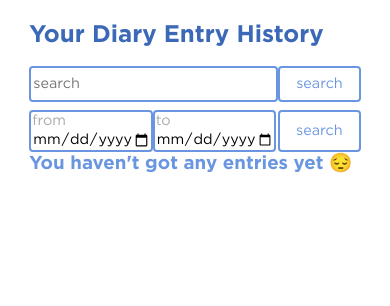
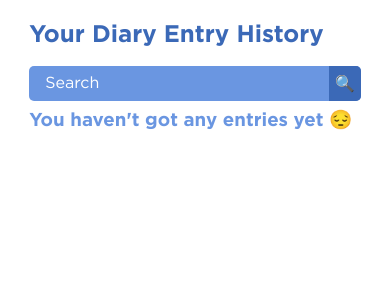
Before and after one commit to AJVEATS/Rotasu, a PHP site: page /history.php in a window 390 px wide. Shown: the part 69-375 px from the top of the page. Run offline with PHP 8.4, Linux system fonts and the light colour scheme; the visitor is signed in with stand-in values (Sample User, id 1); data that the repository does not hold is empty; some libraries are stand-ins or nearby versions.

Commit message:
Adding mobile search menu

```diff
--- a/history.php
+++ b/history.php
@@ -4,12 +4,13 @@
     include_once 'static/templates/htmlHeader.php';
     include_once 'includes/php/databaseConnection.php';
 ?>
-    <title><?php echo $_SESSION["user_name"] ?>'s history</title>
-    <link rel="stylesheet" href="static/css/history.css">
-    <link rel="stylesheet" href="static/css/entry/entryCard.css">
-    <link rel="icon" type="image/png" sizes="32x32" href="static/images/favicon/favicon-32x32.png">
+<title><?php echo $_SESSION["user_name"] ?>'s history</title>
+<link rel="stylesheet" href="static/css/history.css">
+<link rel="stylesheet" href="static/css/entry/entryCard.css">
+<link rel="icon" type="image/png" sizes="32x32" href="static/images/favicon/favicon-32x32.png">
 
 </head>
+
 <body>
     <?php include_once 'static/templates/navBar.php'; ?>
     <main>
@@ -29,10 +30,65 @@
                 <input type="submit" name="searchDateSubmit" value="search">
             </form>
         </section>
+        <section class="search-bar-mobile">
+
+            <div class="ac">
+
+                <input class="ac-input" id="ac-1" name="ac-1" type="checkbox" />
+                <label class="ac-label" for="ac-1">Search</label>
+
+                <article class="ac-text">
+
+                    <div class="ac-sub">
+                        <input class="ac-input" id="ac-2" name="ac-2" type="checkbox" />
+                        <label class="ac-label" for="ac-2">Search by keywords</label>
+                        <article class="ac-sub-text">
+                            <form action="" class="search-form" method="GET">
+                                <input type="text" placeholder="search" name="searchQuery">
+                                <input type="submit" name="searchSubmit" value="search">
+                            </form>
+                        </article>
+                    </div>
+
+                    <div class="ac-sub">
+                        <input class="ac-input" id="ac-3" name="ac-3" type="checkbox" />
+                        <label class="ac-label" for="ac-3">Search by date</label>
+                        <article class="ac-sub-text">
+                            <form action="" class="search-date" method="GET">
+                                <div class="date-inputs">
+                                    <input type="date" placeholder="from" id="dateFrom" name="dateFrom">
+                                    <input type="date" placeholder="to" id="dateTo" name="dateTo">
+                                </div>
+                                <input type="submit" name="searchDateSubmit" value="search">
+                            </form>
+                        </article>
+                    </div>
+
+                </article>
+
+            </div>
+
+        </section>
         <section class="diary-history">
             <?php include_once 'includes/php/historyScript.php'; ?>
         </section>
     </main>
+    <script>
+    var acc = document.getElementsByClassName("accordion");
+    var i;
+
+    for (i = 0; i < acc.length; i++) {
+        acc[i].addEventListener("click", function() {
+            this.classList.toggle("active");
+            var panel = this.nextElementSibling;
+            if (panel.style.display === "block") {
+                panel.style.display = "none";
+            } else {
+                panel.style.display = "block";
+            }
+        });
+    }
+    </script>
 </body>
 
 </html>
--- a/includes/php/databaseConnection.php
+++ b/includes/php/databaseConnection.php
@@ -4,10 +4,10 @@
     // $dbPassword = "alexTest.";
     // $dbName = "alex_db-313039a584";
 
-    $dbServername = "localhost";
-    $dbUsername = "root";
-    $dbPassword = "alextest";
-    $dbName = "database";
+    // $dbServername = "localhost";
+    // $dbUsername = "root";
+    // $dbPassword = "alextest";
+    // $dbName = "database";
 
     $connection = mysqli_connect($dbServername, $dbUsername, $dbPassword, $dbName) or die("Unable to connect to the database");
 ?>
--- a/includes/php/historyScript.php
+++ b/includes/php/historyScript.php
@@ -19,13 +19,12 @@ if (isset($_GET['search_term'])) {
     if ($dateFrom > $dateTo) {
         echo "<script>alert('The first date needs to be older than the second date');</script>";
     } else {
-        $get_user_entry_history_string = "SELECT entry_id, entry_time, am_entry, pm_entry, diary_entry FROM user_entries_tbl WHERE entry_time > '$dateFrom' AND entry_time < '$dateTo';";
+        $get_user_entry_history_string = "SELECT entry_id, entry_time, am_entry, pm_entry, diary_entry FROM user_entries_tbl WHERE entry_time > '$dateFrom' AND entry_time < '$dateTo' ORDER BY entry_time DESC;";
     }
 } else {
     $get_user_entry_history_string = "SELECT entry_id, entry_time, am_entry, pm_entry, diary_entry FROM user_entries_tbl WHERE user_id = '$userID' ORDER BY entry_time DESC";
 }
 
-// $get_user_entry_history_string = "SELECT entry_id, entry_time, am_entry, pm_entry, diary_entry FROM user_entries_tbl WHERE user_id = '$userID' ORDER BY entry_time DESC";
 $result = mysqli_query($connection, $get_user_entry_history_string);
 $count = mysqli_num_rows($result);
 
--- a/static/css/history.css
+++ b/static/css/history.css
@@ -65,7 +65,7 @@ input[type="submit"]:hover {
     align-content: center;
 }
 
-.date-inputs > input[type="date"] {
+.date-inputs>input[type="date"] {
     width: 48.5%;
     background-color: var(--white);
     border: 2px solid var(--light-blue);
@@ -81,7 +81,7 @@ input[type="date"]:before {
 }
 
 input[type="date"]:focus:before,
-  input[type="date"]:valid:before {
+input[type="date"]:valid:before {
     content: "";
 }
 
@@ -89,11 +89,141 @@ input[type="date"]:focus:before,
     display: none;
 }
 
-.diary-action-container > a > svg {
+.diary-action-container>a>svg {
     color: var(--white);
     padding-left: 0.5em;
 }
 
-.diary-action-container > a > svg:hover {
+.diary-action-container>a>svg:hover {
     color: var(--dark-blue);
 }
+
+.search-bar-mobile {
+    display: none;
+}
+
+
+
+.ac-label {
+    font-weight: 400;
+    position: relative;
+    padding: .5em 1em;
+    display: block;
+    cursor: pointer;
+    background-color: var(--light-blue);
+    border-radius: 5px;
+    transition: background-color .15s ease-in-out;
+}
+
+.ac-input:checked+label,
+.ac-label:hover {
+    background-color: var(--dark-blue);
+}
+
+.ac-label:after,
+.ac-input:checked+.ac-label:after {
+    content: "🔍";
+    position: absolute;
+    display: block;
+    right: 0;
+    top: 0;
+    width: 2em;
+    height: 100%;
+    line-height: 2.25em;
+    text-align: center;
+    background-color: var(--dark-blue);
+    transition: background-color .15s ease-in-out;
+    border-bottom-right-radius: 5px;
+    border-top-right-radius: 5px;
+}
+
+.ac-label:hover:after,
+.ac-input:checked+.ac-label:after {
+    background-color: var(--dark-blue);
+}
+
+.ac-input:checked+.ac-label:after {
+    content: "-";
+}
+
+.ac-input {
+    display: none;
+}
+
+.ac-text,
+.ac-sub-text {
+    opacity: 0;
+    height: 0;
+    margin-bottom: .5em;
+    transition: opacity .5s ease-in-out;
+    overflow: hidden;
+}
+
+.ac-input:checked~.ac-text,
+.ac-sub .ac-input:checked~.ac-sub-text {
+    opacity: 1;
+    height: auto;
+}
+
+
+.ac-sub .ac-label {
+    background: none;
+    font-weight: 600;
+    padding: .5em 2em;
+    margin-bottom: 0;
+}
+
+.ac-sub {
+    color: var(--light-blue);
+}
+
+.ac-sub .ac-label:checked {
+    background: none;
+    border-bottom: 1px solid whitesmoke;
+}
+
+.ac-sub .ac-label:after,
+.ac-sub .ac-input:checked+.ac-label:after {
+    left: 0;
+    background: none;
+}
+
+.ac-sub .ac-input:checked+label,
+.ac-sub .ac-label:hover {
+    background: none;
+}
+
+.ac-sub-text {
+    padding: 0 1em 0 2em;
+}
+
+@media only screen and (max-width: 1200px) {
+
+    .search-bar-mobile {
+        display: block;
+    }
+
+    .search-bar {
+        display: none;
+    }
+
+    .search-date {
+        flex-wrap: wrap;
+    }
+
+    .date-inputs {
+        width: 100%;
+        flex-wrap: wrap;
+    }
+
+    .date-inputs input[type="date"] {
+        display: block;
+        width: 100%;
+        margin-bottom: 0.5em;
+    }
+
+    .search-date input[type="submit"] {
+        width: 100%;
+        margin-bottom: 0.5em;
+    }
+}
```
